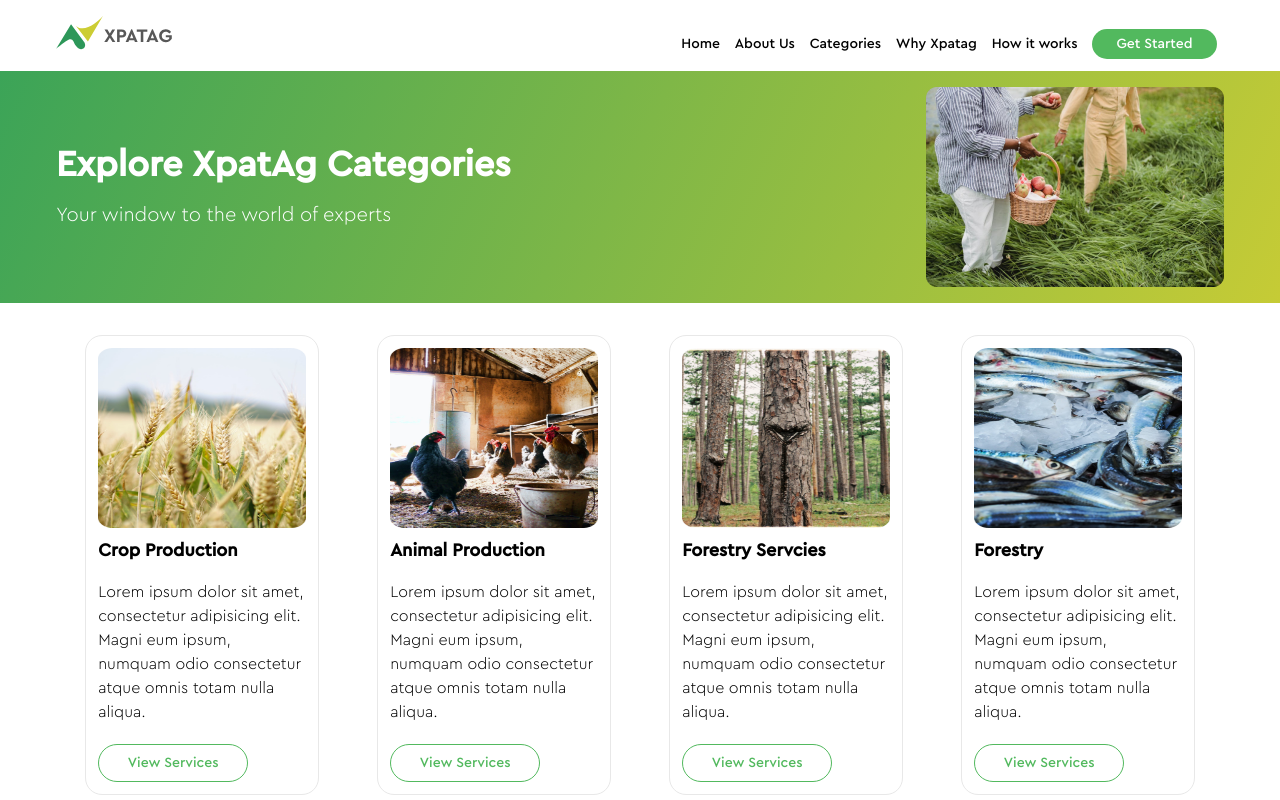
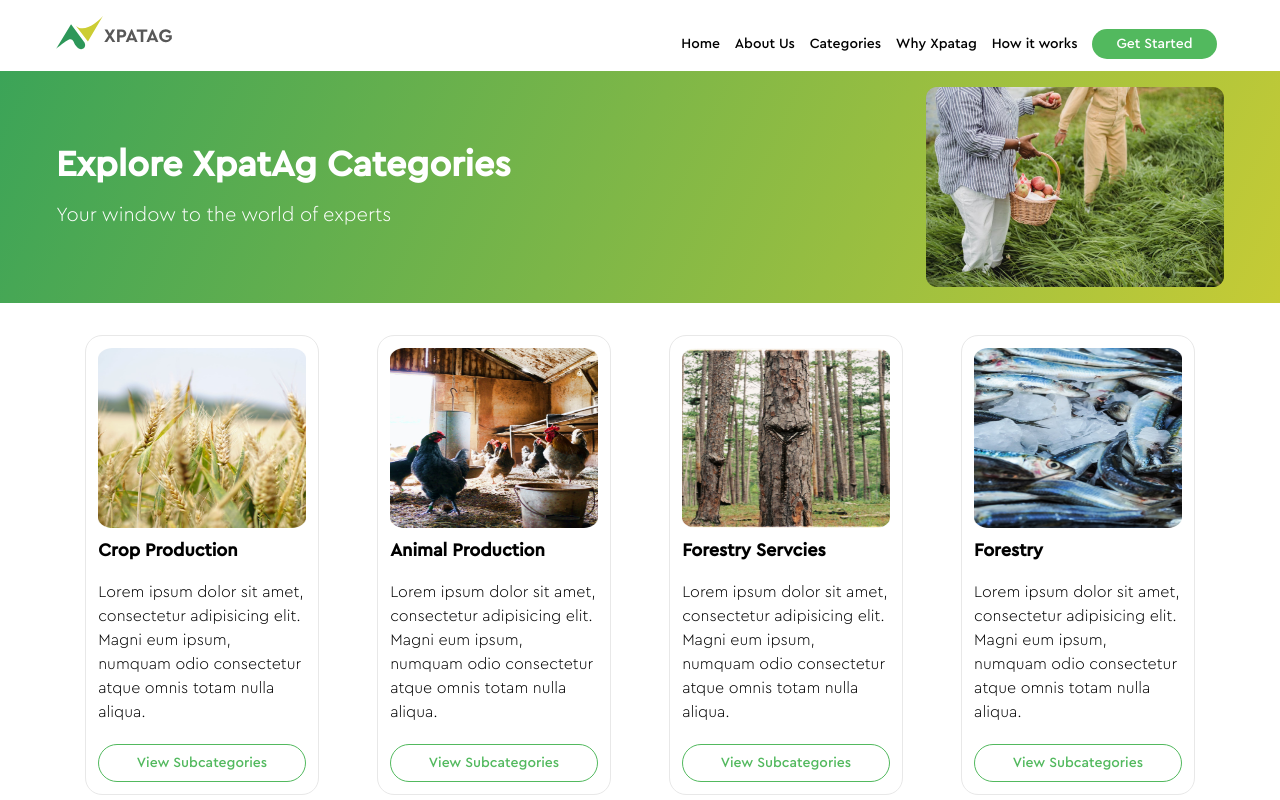
Before and after one commit to RogueCode007/xpataghome, a Vue app: page /home/categories in a window 1280 px wide. Shown: the top 800 px of the page. Built offline with nearby package versions, Linux system fonts and the light colour scheme; what vue-wow would draw is missing.

Commit message:
add files

```diff
--- a/src/views/Categories.vue
+++ b/src/views/Categories.vue
@@ -15,7 +15,7 @@
               <div class="mt-2">
                     <h1 class="font-bold text-lg">{{data.title}}</h1>
                     <p class="mt-4 light">{{data.content}}</p>
-                    <router-link to="/home/subcategories" class="block view mt-4 text-center lg:mt-0  text-sm rounded-3xl px-6 py-2 oultine-none focus:outline-none">View Services</router-link>
+                    <router-link to="/home/subcategories" class="block view mt-4 text-center lg:mt-0  text-sm rounded-3xl px-6 py-2 oultine-none focus:outline-none">View Subcategories</router-link>
               </div>
           </div>
       </div>
@@ -129,7 +129,7 @@ export default {
         height: auto
     }
     .view{
-        max-width: 150px;
+        /* max-width: 150px; */
         margin-top: 20px
     }
     .imgbox{
@@ -143,7 +143,7 @@ export default {
         margin-right: auto
     }
     .item{
-        flex: 1 1 20%;
+        flex: 0 0 20%;
         margin: 0 2.5%;
         max-width: 280px
     }
--- a/src/views/Subcategories.vue
+++ b/src/views/Subcategories.vue
@@ -165,7 +165,7 @@ export default {
         justify-content: flex-start;
     }
     .item{
-        flex: 1 1 24%;
+        flex: 0 0 24%;
         /* max-width: none; */
         margin: 0 0.5%;
         height: auto
@@ -197,7 +197,7 @@ export default {
         margin-right: auto
     }
     .item{
-        flex: 1 1 20%;
+        flex: 0 0 20%;
         margin: 0 2.5%;
         max-width: 280px
     }
```
